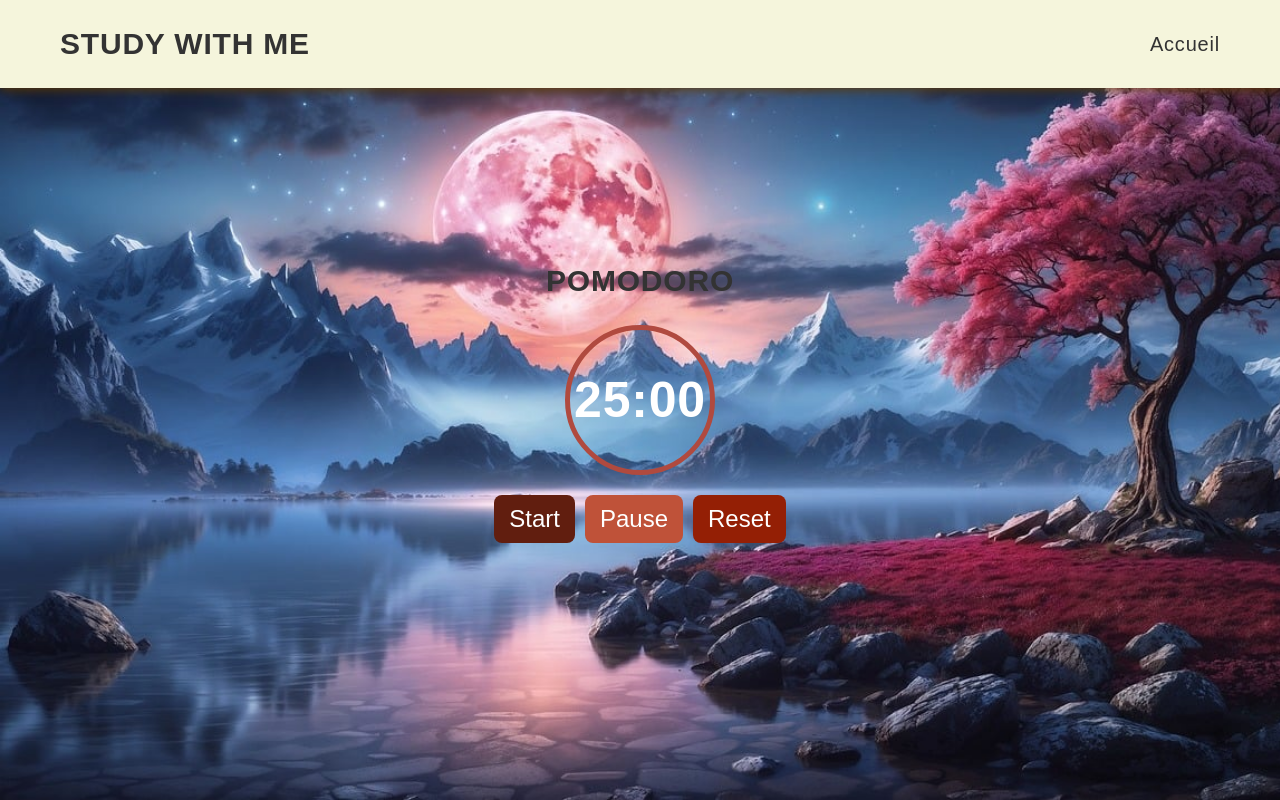
After one commit to hajar-ELkh/TP-Dev-web, a PHP site: page /pomodoro.html in a window 1280 px wide. The commit adds this page. Run offline with PHP 8.4, Linux system fonts and the light colour scheme.

Commit message:
changement .

```diff
--- /dev/null
+++ b/main.js
@@ -0,0 +1,94 @@
+let timer;
+let minutes = 25;
+let seconds = 0;
+let isRunning = false;
+let workSessionsCompleted = 0;
+
+const timeDisplay = document.getElementById('timeDisplay');
+const start = document.getElementById('start');
+const pause = document.getElementById('pause');
+const reset = document.getElementById('reset');
+const alarmSound = document.getElementById("alarmSound");
+
+let tasks = [];
+
+function updateTime() {
+    timeDisplay.textContent =
+        `${minutes.toString().padStart(2, '0')}:${seconds.toString().padStart(2, '0')}`;
+}
+
+
+// Function to play sound properly
+function playSound() {
+    alarmSound.play().catch(error => {
+        console.error("Audio playback failed:", error);
+    });
+}
+
+// Fonction pour démarrer ou reprendre le timer
+function startTimer() {
+    if (!isRunning) {
+
+        // Stop the alarm sound if it's playing
+        alarmSound.pause();
+        alarmSound.currentTime = 0;
+
+        timer = setInterval(countdown, 1000);
+        isRunning = true;
+    }
+}
+
+// Fonction pour mettre en pause le timer
+function pauseTimer() {
+    clearInterval(timer);
+    isRunning = false;
+}
+
+// Fonction pour le compte à rebours
+function countdown() {
+    if (seconds === 0) {
+        if (minutes === 0) {
+            clearInterval(timer);
+            isRunning = false;
+            playSound();
+            workSessionsCompleted++;
+            if (workSessionsCompleted % 4 === 0) {
+                startBreak(15);
+            } else {
+                startBreak(5);
+            }
+        } else {
+            minutes--;
+            seconds = 59;
+        }
+    } else {
+        seconds--;
+    }
+    updateTime();
+}
+
+// Fonction pour gérer les pauses (courte ou longue)
+function startBreak(breakMinutes) {
+    minutes = breakMinutes;
+    seconds = 0;
+    updateTime();
+    alert(`Pause de ${breakMinutes} minutes!`);
+}
+
+// Fonction pour réinitialiser le timer
+function resetTimer() {
+    clearInterval(timer);
+    minutes = 25;
+    seconds = 0;
+    isRunning = false;
+    workSessionsCompleted = 0;
+    updateTime();
+}
+
+// Événements
+start.addEventListener('click', startTimer);
+pause.addEventListener('click', pauseTimer);
+reset.addEventListener('click', resetTimer);
+
+// Initialisation
+updateTime();
--- /dev/null
+++ b/pomodoro.html
@@ -0,0 +1,121 @@
+<!DOCTYPE html>
+<html lang="fr">
+   <head>
+       <meta charset="UTF-8">
+       <meta name="viewport" content="width=device-width, initial-scale=1.0">
+       <title>Pomodoro Timer</title>
+       <link rel="stylesheet" href="style.css">
+
+       <style>
+         html {
+  font-family: 'Fira Sans', sans-serif;
+  font-size: 20px;
+  letter-spacing: 0.8px;
+  min-height: 100vh;
+  color: #d8e9ef;
+  background-image: url('photo/back.jpg');
+  background-size: cover;
+  display: flex;
+  justify-content: center;
+  align-items: center;
+}
+
+
+
+/* Conteneur principal */
+.container {
+  width: 280px;
+  text-align: center;
+  padding: 20px;
+}
+
+/* Conteneur du timer */
+.timer {
+  position: relative;
+  width: 150px;
+  height: 150px;
+  margin: 20px auto;
+}
+
+/* Cercle du timer */
+.circle {
+  width: 100%;
+  height: 100%;
+  border-radius: 50%;
+  border: 5px solid #b04a3f;
+  position: absolute;
+  top: 0;
+  left: 0;
+}
+
+/* Affichage du temps centré dans le cercle */
+#timeDisplay {
+  position: absolute;
+  top: 50%;
+  left: 50%;
+  transform: translate(-50%, -50%);
+  font-size: 2.5em;
+  font-weight: bold;
+  color: white;
+}
+
+/* Alignement des boutons */
+.controls {
+  display: flex;
+  justify-content: center;
+  gap: 10px;
+}
+
+.controls button {
+  padding: 10px 15px;
+  font-size: 1.2em;
+  border: none;
+  cursor: pointer;
+}
+
+/* Couleurs des boutons */
+#start { background-color: #611e0f; color: white; }
+#pause { background-color: #bf5239; color: white; }
+#reset { background-color: #941f05; color: white; }
+
+
+
+
+       </style>
+   </head>
+
+
+
+
+ <body>
+   <header class="header">
+      <div class="header-content">
+          <div class="logo">STUDY WITH ME</div>
+          <nav class="nav">
+              <ul>
+                  <li><a href="portfolio.html">Accueil</a></li>
+              </ul>
+          </nav>
+      </div>
+  </header>
+
+   <div class="container">
+      <div class="logo">POMODORO</div>
+       <div class="timer">
+         <div class="circle"></div>
+         <span id="timeDisplay">25:00</span>
+      </div>
+      <div class="controls">
+      <button id="start">Start</button>
+      <button id="pause">Pause</button>
+      <button id="reset">Reset</button>
+      </div>
+   </div>
+
+   <audio id="alarmSound" preload="auto">
+      <source src="alarm.mp3" type="audio/mpeg">
+  </audio>
+
+   <script src="main.js"> </script>
+ </body>
+ </html>
--- a/projet1.html
+++ b/projet1.html
@@ -37,7 +37,7 @@
                     offrant une organisation optimisée pour le secteur médical.
                     </p>
             </div>
-            <img src="photo1.png" alt="Projet 1" class="about-image">
+            <img src="photo/gc.jpg" alt="Projet 1" class="project-image">
         </div>
     </section>
 </body>
--- a/projet2.html
+++ b/projet2.html
@@ -33,7 +33,7 @@
                 <p>• Utilisation des librairies pour manipulation de données (numpy, matplotlib,Pillow etc.).
                     • Utilisé les pixels, les fonctions et les matrices pour manipuler les données d’images (noir et blanc,gris, RGB).</p>
             </div>
-            <img src="image1.jpg" alt="Projet 1" class="about-image">
+            <img src="photo/trm.png" alt="Projet 1" class="project-image">
         </div>
     </section>
 </body>
--- a/projet3.html
+++ b/projet3.html
@@ -32,7 +32,7 @@
                 <p>• Conception et réalisation d’une voiture simple contrôlée via Bluetooth.
                   • Programmation d’un microcontrôleur pour établir une communication avec un smartphone</p>
             </div>
-            <img src="image2.png" alt="Projet 1" class="about-image">
+            <img src="photo/elec.png" alt="Projet 1" class="project-image">
         </div>
     </section>
 </body>
```
Also changed, not shown: formul.html (added, +106 -0 lines), portfolio.html (+6 -6 lines), photo/back.jpg (added), style.css (line endings or trailing spaces), 1 other file.
